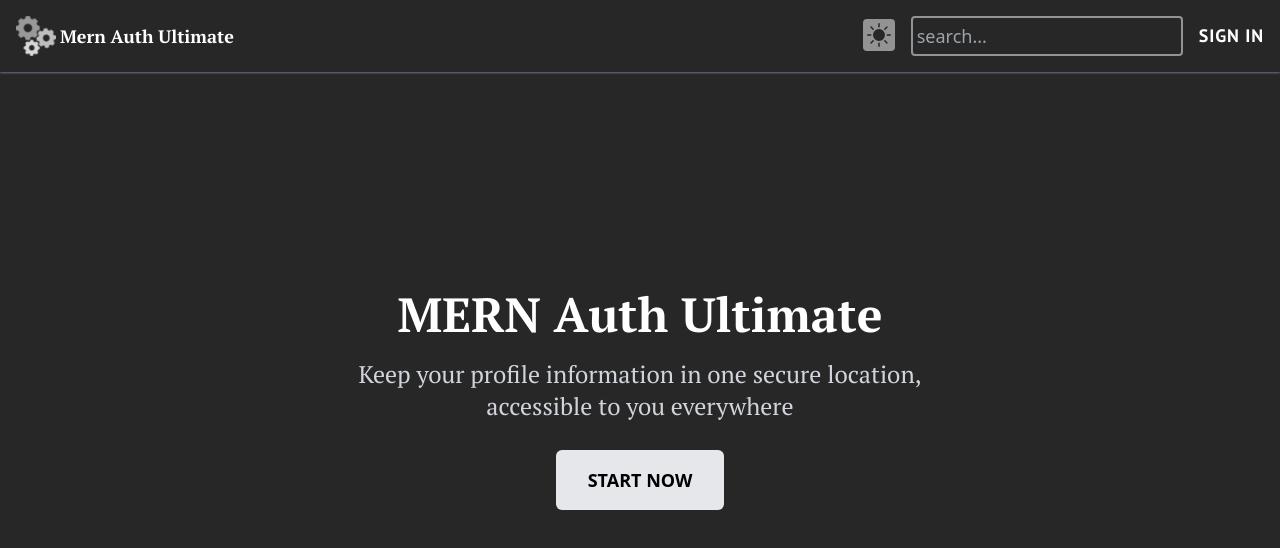
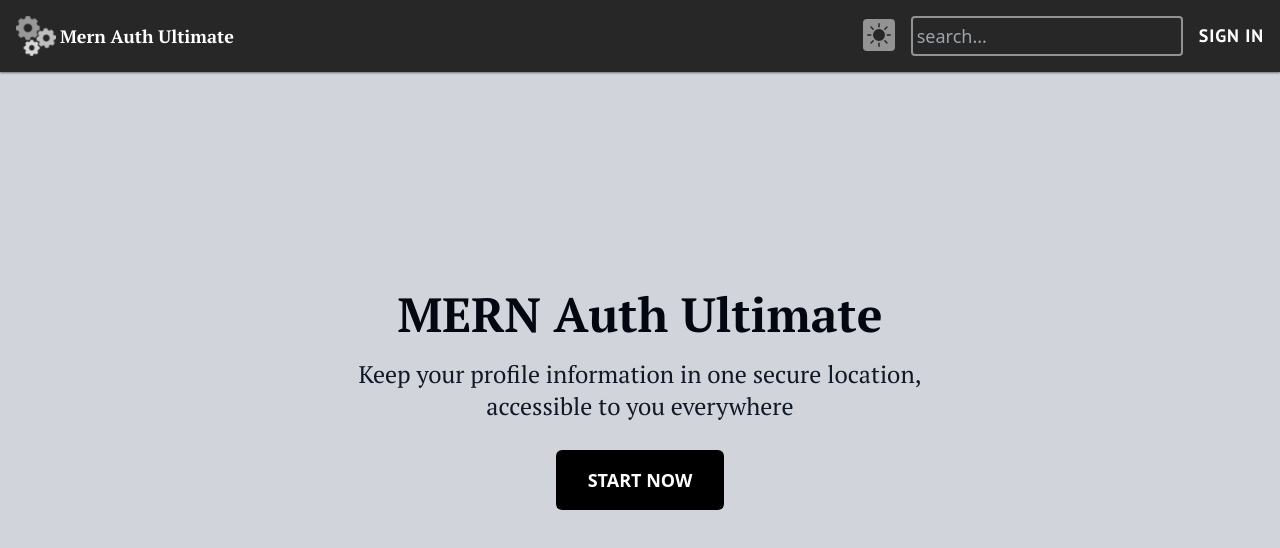
Before and after one commit to MAbdurahman/mern-auth-ultimate, a React (Create React App) app in the folder frontend/: page / in a window 1280 px wide. Shown: the top 548 px of the page. Built offline with nearby package versions, Linux system fonts and the light colour scheme; a web font is replaced by a local one.

Commit message:
Complete functionality for rendering components/auth/VerifyEmail.jsx for only valid user

```diff
--- a/frontend/src/app/App.jsx
+++ b/frontend/src/app/App.jsx
@@ -6,6 +6,7 @@ import HomePage from '../pages/HomePage';
 import VerifyEmail from '../components/auth/VerifyEmail';
 import ForgotPassword from '../components/auth/ForgotPassword';
 import ConfirmPassword from '../components/auth/ConfirmPassword';
+import NotFoundPage from '../pages/NotFoundPage';
 
 export default function App() {
 
@@ -19,6 +20,7 @@ export default function App() {
              <Route path="/auth/verify-email" element={<VerifyEmail />} />
              <Route path="/auth/forgot-password" element={<ForgotPassword />} />
              <Route path="/auth/confirm-password" element={<ConfirmPassword />} />
+             <Route path="*" element={<NotFoundPage />} />
           </Routes>
        </>
 
--- a/frontend/src/components/Button.jsx
+++ b/frontend/src/components/Button.jsx
@@ -9,7 +9,7 @@ export default function Button({children}) {
    }
 
    return (<button onClick={handleClick}
-                   className="bg-gray-200 hover:bg-gray-300 py-4 px-8 rounded-md border-none uppercase font-bold text-lg text-logo-blue cursor-pointer">
+                   className="dark:bg-gray-300 bg-black dark:text-black text-white hover:bg-gray-700 py-4 px-8 rounded-md border-none uppercase font-bold text-lg text-logo-blue cursor-pointer">
       {children}
    </button>)
 }
--- a/frontend/src/components/auth/SignUp.jsx
+++ b/frontend/src/components/auth/SignUp.jsx
@@ -1,4 +1,5 @@
 import React, {useState} from 'react';
+import {useNavigate} from 'react-router-dom';
 import axios from 'axios';
 import Container from '../Container';
 import Title from '../Title';
@@ -77,6 +78,8 @@ export default function SignUp() {
       name: '', email: '', password: ''
    });
 
+   const navigate = useNavigate();
+
    const handleChange = ({target}) => {
       const {name, value} = target;
       setUserInfo({...userInfo, [name]: value});
@@ -92,7 +95,11 @@ export default function SignUp() {
 
       try {
          const {data} = await axios.post(`${BASE_URL}/auth/sign-up`, userInfo);
-         return data;
+         /*return data;*/
+         navigate("/auth/verify-email", {
+            state: { user: data.user },
+            replace: true,
+         });
       }
       catch (err) {
          const {response} = err;
--- a/frontend/src/components/auth/VerifyEmail.jsx
+++ b/frontend/src/components/auth/VerifyEmail.jsx
@@ -1,4 +1,5 @@
 import React, {useState, useEffect, useRef} from 'react';
+import {useLocation, useNavigate} from 'react-router-dom';
 import Container from '../Container';
 import Title from '../Title';
 import SubmitButton from '../forms/SubmitButton';
@@ -13,6 +14,10 @@ export default function VerifyEmail() {
    const [activeOTPIndex, setActiveOTPIndex] = useState(0);
 
    const inputRef = useRef();
+
+   const navigate = useNavigate();
+   const { state } = useLocation();
+   const user = state?.user;
 
    const focusNextInputField = (index) => {
       setActiveOTPIndex(index + 1);
@@ -49,6 +54,12 @@ export default function VerifyEmail() {
       inputRef.current?.focus();
    }, [activeOTPIndex]);
 
+   useEffect(() => {
+      if (!user) {
+         navigate('/not-found');
+      }
+   }, [navigate, user]);
+
    return (
       <FormContainer>
          <Container>
--- a/frontend/src/pages/HomePage.jsx
+++ b/frontend/src/pages/HomePage.jsx
@@ -1,14 +1,21 @@
 import Button from '../components/Button.jsx';
+import FormContainer from '../components/forms/FormContainer';
+import Container from '../components/Container';
 
 export default function HomePage() {
 
-   return (<div
-      className="flex flex-col justify-center items-center bg-secondary w-full h-screen">
-      <h1 className="mb-5 text-5xl text-white font-extrabold">MERN Auth Ultimate</h1>
+   return (
+      <FormContainer>
+         <Container>
+      <div className="flex flex-col justify-center items-center w-full h-screen">
+      <h1 className="mb-5 text-5xl dark:text-white text-gray-950 font-extrabold">MERN Auth Ultimate</h1>
       <h2
-         className="mb-7 px-2 text-2xl text-center text-gray-300 font-medium">Keep
+         className="mb-7 px-2 text-2xl text-center dark:text-gray-300 text-gray-900 font-medium">Keep
          your profile information in one secure
          location,<br/> accessible to you everywhere</h2>
       <Button>Start Now</Button>
-   </div>)
+   </div>
+         </Container>
+      </FormContainer>
+         )
 }
--- /dev/null
+++ b/frontend/src/pages/NotFoundPage.jsx
@@ -0,0 +1,34 @@
+import {useNavigate} from 'react-router-dom';
+import FormContainer from '../components/forms/FormContainer';
+import Container from '../components/Container';
+
+export default function NotFoundPage() {
+   const navigate = useNavigate();
+
+   function handleClick() {
+      navigate('/')
+   }
+
+   return (
+      <FormContainer>
+      <Container>
+      <div
+      className="grid-center px-4 py-12 max-w-2xl mx-auto ">
+      <div className="flex flex-col justify-center text-center mb-8">
+         <h2 className="font-heading font-bold dark:text-gray-200 text-gray-950 text-9xl">404</h2>
+         <p className="text-4xl font-body dark:text-gray-300 text-gray-950 font-semibold">
+            Page Not Found
+         </p>
+      </div>
+      <div className="text-center ">
+         <button
+            onClick={handleClick}
+            className="font-body font-semibold dark:bg-gray-300 bg-black dark:text-black text-white py-2 px-4 rounded">Back
+            To Home
+         </button>
+      </div>
+   </div>
+      </Container>
+      </FormContainer>
+         )
+}
```
